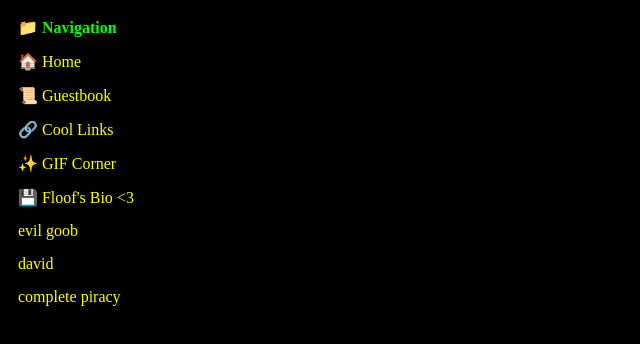
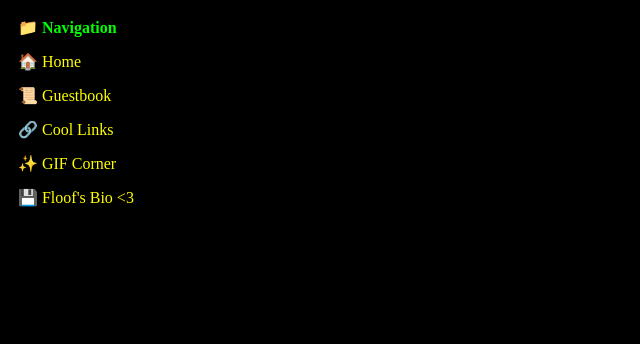
Before and after one commit to R3DACT3D-lakecityquietpills/websitenewtestv647, a plain HTML site: page sidebar.html in a window 1280 px wide. Shown: the whole page, without its empty margins (0-640 px from the left). Drawn offline with Linux system fonts and the light colour scheme.

Commit message:
Update sidebar.html

```diff
--- a/sidebar.html
+++ b/sidebar.html
@@ -28,8 +28,5 @@
   <a href="links.html" target="main">🔗 Cool Links</a>
   <a href="gifs.html" target="main">✨ GIF Corner</a>
   <a href="bio.html" target="main">💾 Floof's Bio <3</a>
-  <a href="evil_goober.html" target="main">evil goob</a>
-  <a href="david.html" target="main">david</a>
-  <a href="idenx2.html" target="main">complete piracy</a>
 </body>
 </html>
```
